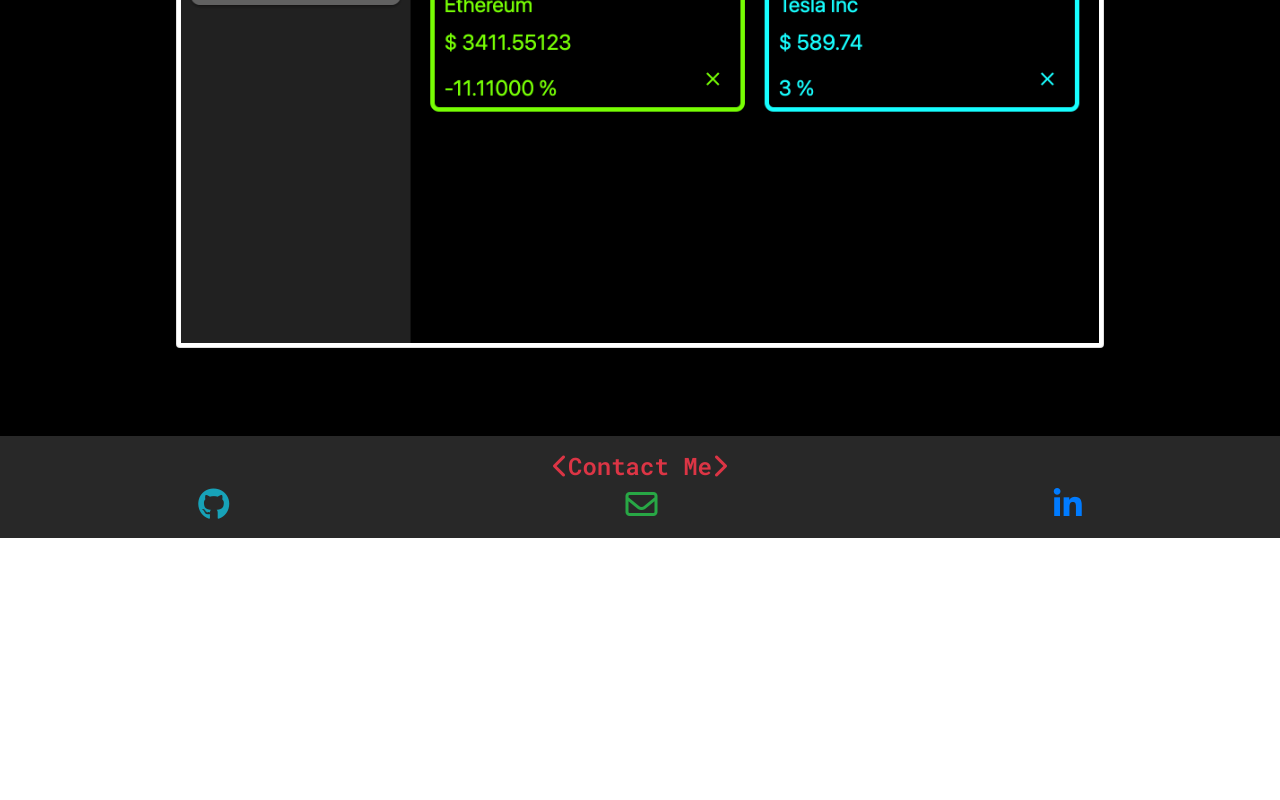
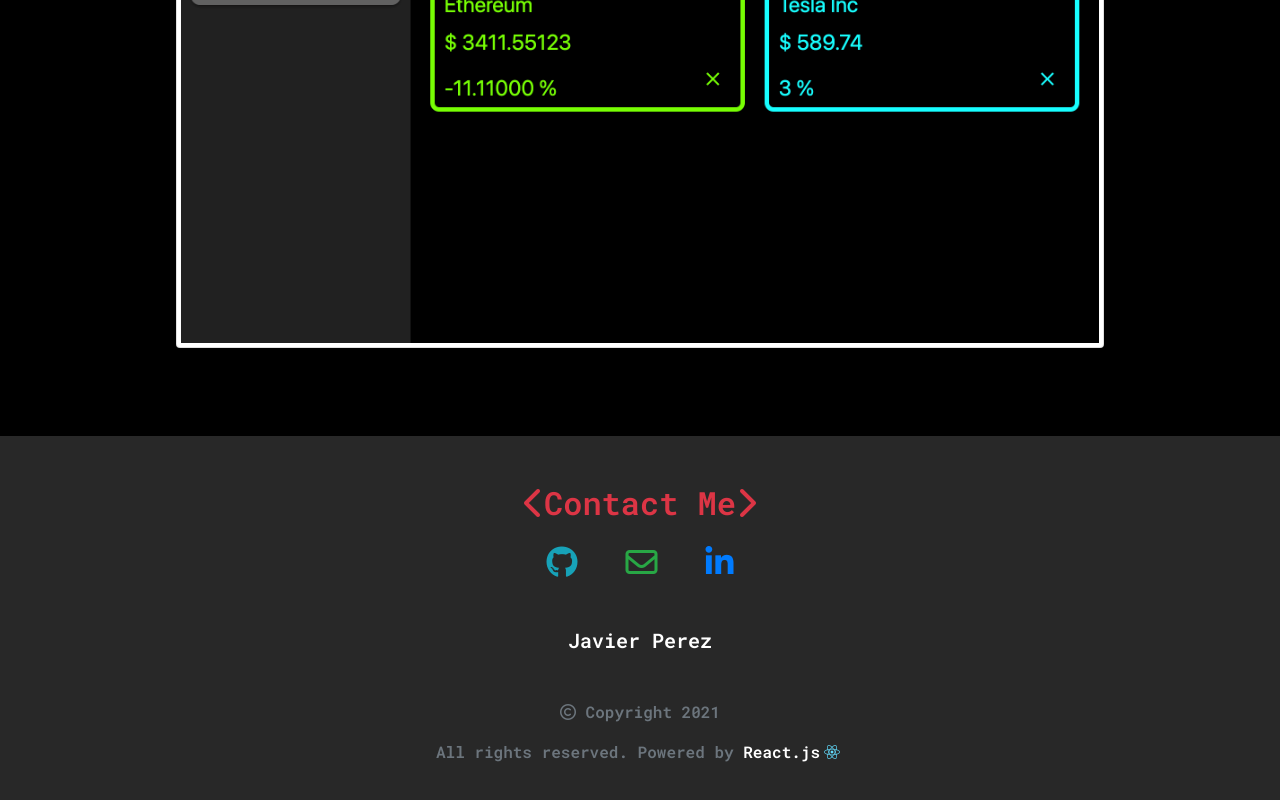
Before and after one commit to javierperez98/react_Portfolio, a React (Create React App) app: page /react_Portfolio/resume in a window 1280 px wide. Shown: the part 3543-4343 px from the top of the page. Before the commit the page ends 4081 px from the top, so only its background shows below. Built offline with nearby package versions, Linux system fonts and the light colour scheme.

Commit message:
updated footer text and layout

```diff
--- a/src/componets/footer.js
+++ b/src/componets/footer.js
@@ -2,12 +2,22 @@ import Contacts from "./contact";
 
 function Footer() {
 	return (
-		<footer className="d-flex flex-column py-3 bg-gray">
-			<h4 id="contact-me" className="text-danger text-center">
+		<footer className="d-flex flex-column py-5 bg-gray align-items-center">
+			<h2 id="contact-me" className="text-danger text-center mb-4">
 				<i className="fas fa-chevron-left"></i>Contact Me
 				<i className="fas fa-chevron-right"></i>
-			</h4>
+			</h2>
 			<Contacts />
+			<h5 className="text-white text-center my-5">Javier Perez</h5>
+			<p className="text-secondary">
+				<i className="fa fa-copyright"></i> Copyright 2021
+			</p>
+			<p className="text-secondary text-center">
+				All rights reserved. Powered by{" "}
+				<span className="text-white">
+					React.js<i className="p-1 fab fa-react text-react"></i>
+				</span>
+			</p>
 		</footer>
 	);
 }
```
